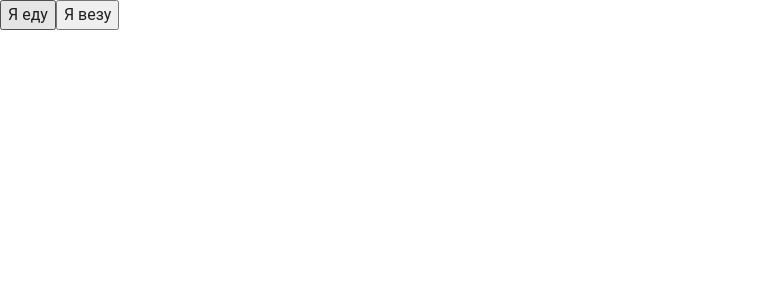
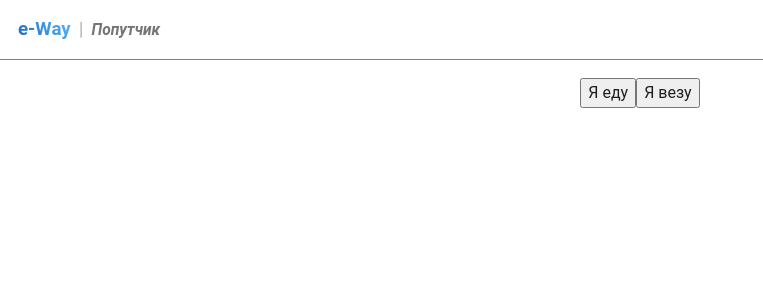
Before and after one commit to ddenis87/e-way, a Vue app in the folder frontend/: page /e-way/entry in a window 1280 px wide. Shown: the top 300 px of the page, without its empty margins (0-763 px from the left). Built offline with nearby package versions, Linux system fonts and the light colour scheme.

Commit message:
Start page

```diff
--- a/frontend/src/lauouts/layout-auth.vue
+++ b/frontend/src/lauouts/layout-auth.vue
@@ -1,7 +1,18 @@
 <template>
-    <v-app>
-        <router-view />
-    </v-app>
+    <div class="layout-auth">
+        <div class="auth-bar">
+            <div class="brand">
+                <h3 class="text-h4 font-weight-bold mb-3 mt-3">
+                    <span class="text-gradient">e-Way</span>
+                    <span class="mx-2 text-grey-lighten-1">|</span>
+                    <small class="text-subtitle-1 text-grey-darken-1 font-italic">Попутчик</small>
+                </h3>
+            </div>
+        </div>
+        <div class="auth-body">
+            <router-view />
+        </div>
+    </div>
 </template>
 
 <script setup lang="ts">
@@ -10,6 +21,36 @@
 
 <style scoped lang="scss">
     .layout-auth {
-        border: thin solid red;
+        display: grid;
+        grid-template-areas: "auth-bar" "auth-body";
+        grid-template-columns: 1fr;
+        grid-template-rows: 60px auto;
+        margin: 0 auto;
+        max-width: 100wv;
+        width: 100%;
+        height: 100vh;
+
+        .auth-bar {
+            grid-area: auth-bar;
+            display: flex;
+            justify-content: flex-start;
+            align-items: center;
+            padding: 0px 18px;
+            border-bottom: thin solid grey;
+
+            .text-gradient {
+                background: linear-gradient(45deg, #1867C0, #5CBBFF);
+                -webkit-background-clip: text;
+                -webkit-text-fill-color: transparent;
+            }
+        }
+
+        .auth-body {
+            grid-area: auth-body;
+            display: flex;
+            justify-content: center;
+            align-items: flex-start;
+            padding: 18px 18px 0 18px;
+        }
     }
 </style>
--- a/frontend/src/views/view-auth.vue
+++ b/frontend/src/views/view-auth.vue
@@ -1,10 +1,10 @@
 <template>
     <div class="view-auth">
-        Представтесь:
-        <input type="text" />
-        <v-btn @click="onAuth">
-            ->
-        </v-btn>
+            <h3>Представтесь:</h3>
+            <v-text-field label="Логин" />
+            <v-btn @click="onAuth">
+                Продолжить
+            </v-btn>
     </div>
 </template>
 
@@ -19,5 +19,13 @@ const onAuth = () => {
 </script>
 
 <style scoped lang="scss">
+    .view-auth {
+        display: flex;
+        flex-direction: column;
+        width: 100%;
 
+        h3 {
+            color: #2ab728;
+        }
+    }
 </style>
```
